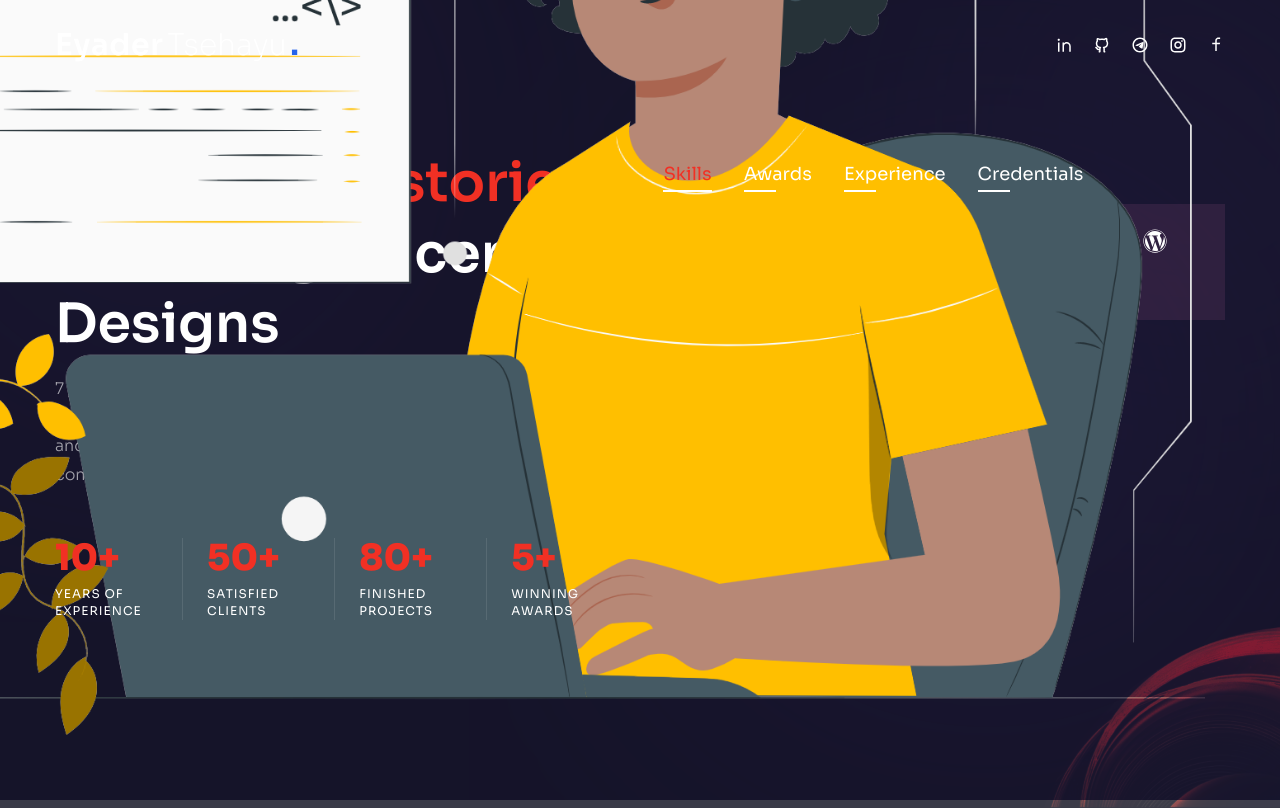
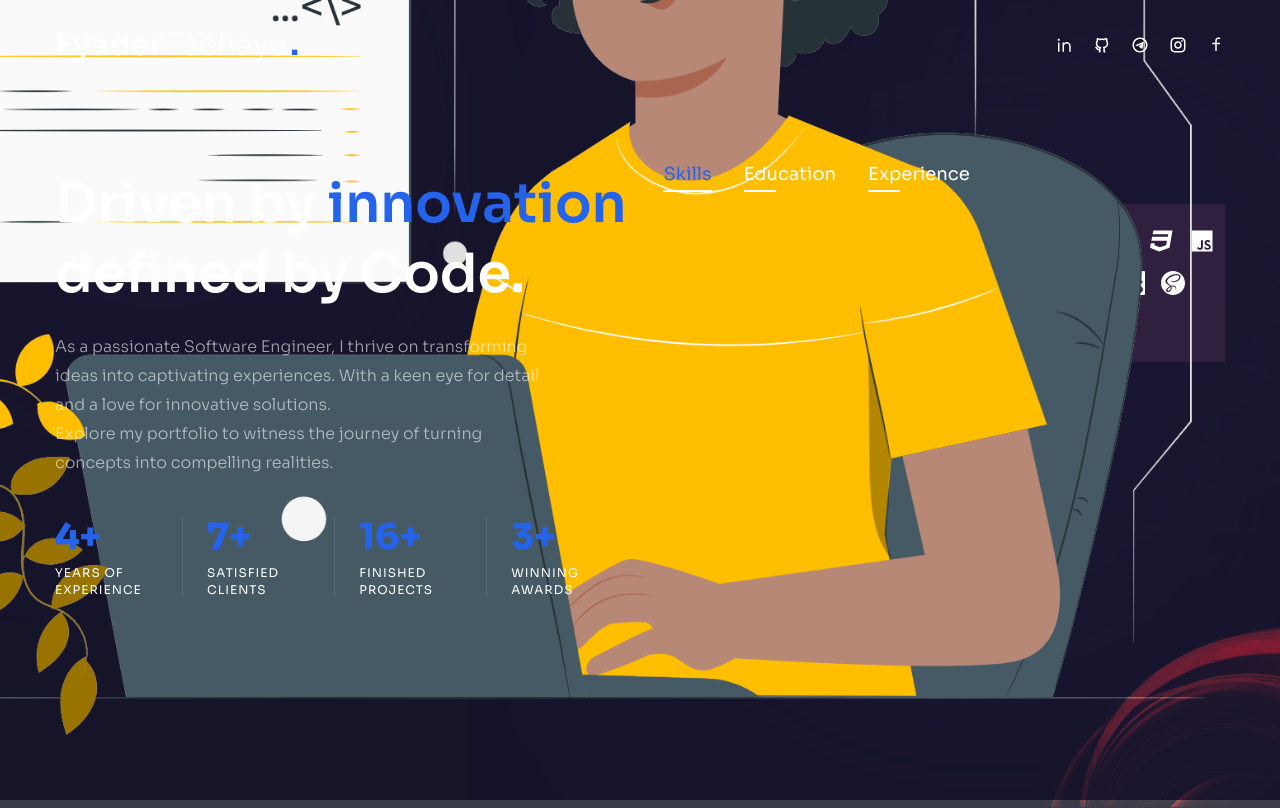
Before and after one commit to EyaderTsehayu/EyaderTsehayu-portfolio, a Next.js app: page /about in a window 1280 px wide. Shown: the top 808 px of the page. Built offline with nearby package versions, Linux system fonts and the light colour scheme.

Commit message:
modify about page styles

```diff
--- a/app/about/page.jsx
+++ b/app/about/page.jsx
@@ -1,98 +1,12 @@
 "use client";
-
-// icons
 import { useState } from "react";
-import {
-  FaHtml5,
-  FaCss3,
-  FaJs,
-  FaReact,
-  FaWordpress,
-  FaFigma,
-} from "react-icons/fa";
-
-import {
-  SiNextdotjs,
-  SiFramer,
-  SiAdobexd,
-  SiAdobephotoshop,
-} from "react-icons/si";
 import { fadeIn } from "@/variants";
 import { motion } from "framer-motion";
 import Avatar from "@/components/Avatar";
 import Circles from "@/components/Circles";
 import CountUp from "react-countup";
 //  data
-const aboutData = [
-  {
-    title: "skills",
-    info: [
-      {
-        title: "Web Development",
-        icons: [
-          <FaHtml5 />,
-          <FaCss3 />,
-          <FaJs />,
-          <FaReact />,
-          <SiNextdotjs />,
-          <SiFramer />,
-          <FaWordpress />,
-        ],
-      },
-      {
-        title: "UI/UX Design",
-        icons: [<FaFigma />, <SiAdobexd />, <SiAdobephotoshop />],
-      },
-    ],
-  },
-  {
-    title: "awards",
-    info: [
-      {
-        title: "Webby Awards - Honoree",
-        stage: "2011 - 2012",
-      },
-      {
-        title: "Adobe Design Achievement Awards - Finalist",
-        stage: "2009 - 2010",
-      },
-    ],
-  },
-  {
-    title: "experience",
-    info: [
-      {
-        title: "UX/UI Designer - XYZ Company",
-        stage: "2012 - 2023",
-      },
-      {
-        title: "Web Developer - ABC Agency",
-        stage: "2010 - 2012",
-      },
-      {
-        title: "Intern - DEF Corporation",
-        stage: "2008 - 2010",
-      },
-    ],
-  },
-  {
-    title: "credentials",
-    info: [
-      {
-        title: "Web Development - ABC University, LA, CA",
-        stage: "2011",
-      },
-      {
-        title: "Computer Science Diploma - AV Technical Institute",
-        stage: "2009",
-      },
-      {
-        title: "Certified Graphic Designer - ABC Institute, Los Angeles, CA",
-        stage: "2006",
-      },
-    ],
-  },
-];
+import aboutData from "@/constants/aboutData";
 
 const About = () => {
   const [index, setIndex] = useState(0);
@@ -105,13 +19,13 @@ const About = () => {
         initial="hidden"
         animate="show"
         exit="hidden"
-        className=" hidden xl:flex absolute bottom-0 -left-[370px]"
+        className=" hidden xl:flex absolute bottom-0 -left-[370px] "
       >
         <Avatar />
       </motion.div>
       <div className="container mx-auto h-full flex flex-col items-center xl:flex-row gap-x-6">
         {/* text */}
-        <div className="flex-1 flex flex-col justify-center">
+        <div className="flex-1 flex flex-col justify-center gap-2  z-10">
           <motion.h2
             variants={fadeIn("right", 0.2)}
             initial="hidden"
@@ -119,19 +33,22 @@ const About = () => {
             exit="hidden"
             className="h2"
           >
-            Captivating <span className="text-accent">stories</span> birth
-            magnificent Designs
+            Driven by
+            <span className="text-blue-600"> innovation</span> <br />
+            defined by Code.
           </motion.h2>
           <motion.p
             variants={fadeIn("right", 0.4)}
             initial="hidden"
             animate="show"
             exit="hidden"
-            className="max-w-[500px] mx-auto xl:mx-0 mb-6 xl:mb-12 px-2 xl:px-0"
+            className="max-w-[500px] mx-auto xl:mx-0 mb-6 xl:mb-8 px-2 xl:px-0"
           >
-            7 years ago, I began freelancing as a developer. Since then, I have
-            done remote work for agencies, consulted for startups, and
-            collaborated on digital products for business and consumer use.
+            As a passionate Software Engineer, I thrive on transforming ideas
+            into captivating experiences. With a keen eye for detail and a love
+            for innovative solutions.
+            <br /> Explore my portfolio to witness the journey of turning
+            concepts into compelling realities.
           </motion.p>
           {/* counters */}
           <motion.div
@@ -144,8 +61,8 @@ const About = () => {
             <div className="flex flex-1 xl:gap-x-6">
               {/* experience */}
               <div className="relative flex-1 after:w-[1px] after:h-full after:bg-white/10 after:absolute after:top-0 after:right-0">
-                <div className="text-2xl xl:text-4xl font-extrabold text-accent mb-2">
-                  <CountUp start={0} end={10} duration={5} />+
+                <div className="text-2xl xl:text-4xl font-extrabold text-blue-600 mb-2">
+                  <CountUp start={0} end={4} duration={5} />+
                 </div>
                 <div className="text-xs uppercase tracking-[1px] leading-[1.4] max-w-[100px]">
                   Years of experience
@@ -153,8 +70,8 @@ const About = () => {
               </div>
               {/* clients */}
               <div className="relative flex-1 after:w-[1px] after:h-full after:bg-white/10 after:absolute after:top-0 after:right-0">
-                <div className="text-2xl xl:text-4xl font-extrabold text-accent mb-2">
-                  <CountUp start={0} end={50} duration={5} />+
+                <div className="text-2xl xl:text-4xl font-extrabold text-blue-600 mb-2">
+                  <CountUp start={0} end={7} duration={5} />+
                 </div>
                 <div className="text-xs uppercase tracking-[1px] leading-[1.4] max-w-[100px]">
                   Satisfied clients
@@ -162,8 +79,8 @@ const About = () => {
               </div>
               {/* projects */}
               <div className="relative flex-1 after:w-[1px] after:h-full after:bg-white/10 after:absolute after:top-0 after:right-0">
-                <div className="text-2xl xl:text-4xl font-extrabold text-accent mb-2">
-                  <CountUp start={0} end={80} duration={5} />+
+                <div className="text-2xl xl:text-4xl font-extrabold text-blue-600 mb-2">
+                  <CountUp start={0} end={16} duration={5} />+
                 </div>
                 <div className="text-xs uppercase tracking-[1px] leading-[1.4] max-w-[100px]">
                   Finished projects
@@ -171,8 +88,8 @@ const About = () => {
               </div>
               {/* Awards */}
               <div className="relative flex-1 ">
-                <div className="text-2xl xl:text-4xl font-extrabold text-accent mb-2">
-                  <CountUp start={0} end={5} duration={5} />+
+                <div className="text-2xl xl:text-4xl font-extrabold text-blue-600 mb-2">
+                  <CountUp start={0} end={3} duration={5} />+
                 </div>
                 <div className="text-xs uppercase tracking-[1px] leading-[1.4] max-w-[100px]">
                   Winning awards
@@ -186,7 +103,7 @@ const About = () => {
           initial="hidden"
           animate="show"
           exit="hidden"
-          className="flex flex-col w-full xl:max-w-[48%] h-[480px]"
+          className="flex  flex-col w-full xl:max-w-[48%] h-[480px]"
         >
           <div className="flex gap-x-4 xl:gap-x-8 mx-auto xl:mx-0 mb-4">
             {aboutData.map((item, itemIndex) => {
@@ -195,7 +112,7 @@ const About = () => {
                   key={itemIndex}
                   className={`${
                     index === itemIndex &&
-                    "text-accent after:w-[100%] after:bg-accent after:transition-all after:duration-300"
+                    "text-blue-600 after:bg-blue-600 after:w-[100%] after:transition-all after:duration-300"
                   } cursor-pointer capitalize xl:text-lg relative after:w-8 after:h-[2px] after:bg-white after:absolute after:-bottom-1 after:left-0`}
                   onClick={() => setIndex(itemIndex)}
                 >
@@ -204,7 +121,7 @@ const About = () => {
               );
             })}
           </div>
-          <div className="bg-pink-400/10 py-2 xl:py-6 flex flex-col gap-y-2 xl:gap-y-4 items-center xl:item-start">
+          <div className="bg-pink-400/10  py-2 xl:py-6 flex flex-col gap-y-2 xl:gap-y-4 items-center xl:item-start">
             {aboutData[index].info.map((item, itemIndex) => {
               return (
                 <div
```
